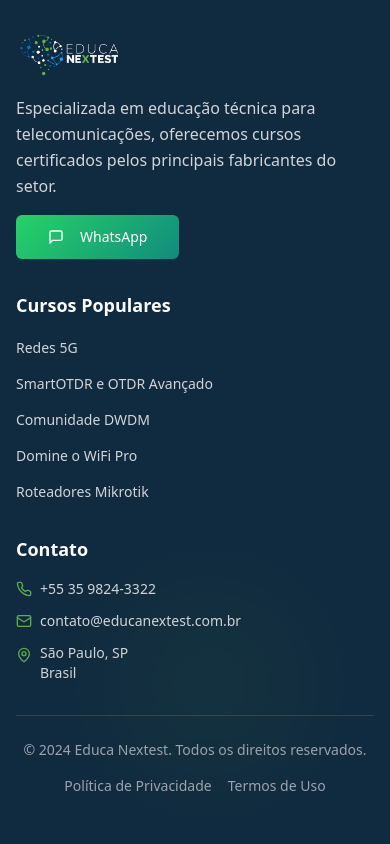
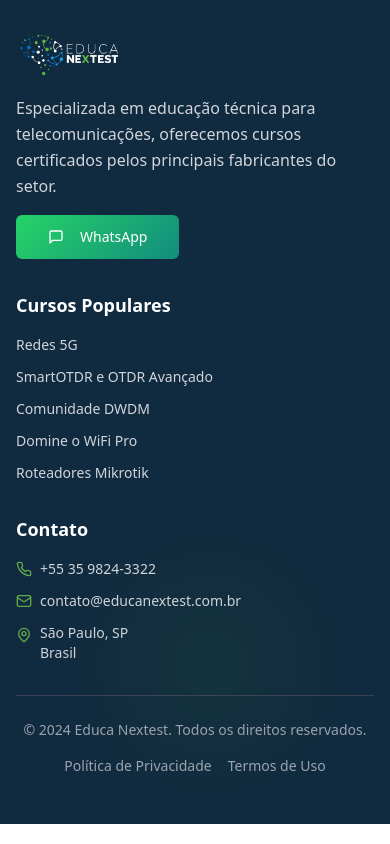
Before and after one commit to camilodamiao/digital-layout-vision, a React (Vite) app: page /cursos in a window 390 px wide. Shown: the part 8001-8845 px from the top of the page. Built offline with nearby package versions, Linux system fonts and the light colour scheme.

Commit message:
Fix: Footer links not clickable
Corrected footer links on course and home pages to be clickable.

```diff
--- a/src/components/common/Footer.tsx
+++ b/src/components/common/Footer.tsx
@@ -46,11 +46,11 @@ const Footer = ({ onWhatsAppClick }: FooterProps) => {
           <div>
             <h3 className="text-white font-semibold text-lg sm:text-xl mb-4 sm:mb-6">Cursos Populares</h3>
             <ul className="space-y-3 sm:space-y-4">
-              <li><a href="https://payment.ticto.app/O81D1A33D" target="_blank" rel="noopener noreferrer" className="text-gray-300 hover:text-white transition-colors text-left text-sm sm:text-base">Redes 5G</a></li>
-              <li><a href="https://payment.ticto.app/O53E36D78" target="_blank" rel="noopener noreferrer" className="text-gray-300 hover:text-white transition-colors text-left text-sm sm:text-base">SmartOTDR e OTDR Avançado</a></li>
-              <li><a href="https://payment.ticto.app/O948DDE0E" target="_blank" rel="noopener noreferrer" className="text-gray-300 hover:text-white transition-colors text-left text-sm sm:text-base">Comunidade DWDM</a></li>
-              <li><a href="https://payment.ticto.app/OB65BD055" target="_blank" rel="noopener noreferrer" className="text-gray-300 hover:text-white transition-colors text-left text-sm sm:text-base">Domine o WiFi Pro</a></li>
-              <li><a href="https://payment.ticto.app/OA79C4682" target="_blank" rel="noopener noreferrer" className="text-gray-300 hover:text-white transition-colors text-left text-sm sm:text-base">Roteadores Mikrotik</a></li>
+              <li><a href="https://payment.ticto.app/O81D1A33D" target="_blank" rel="noopener noreferrer" className="text-gray-300 hover:text-white transition-colors text-left text-sm sm:text-base cursor-pointer relative z-10 block">Redes 5G</a></li>
+              <li><a href="https://payment.ticto.app/O53E36D78" target="_blank" rel="noopener noreferrer" className="text-gray-300 hover:text-white transition-colors text-left text-sm sm:text-base cursor-pointer relative z-10 block">SmartOTDR e OTDR Avançado</a></li>
+              <li><a href="https://payment.ticto.app/O948DDE0E" target="_blank" rel="noopener noreferrer" className="text-gray-300 hover:text-white transition-colors text-left text-sm sm:text-base cursor-pointer relative z-10 block">Comunidade DWDM</a></li>
+              <li><a href="https://payment.ticto.app/OB65BD055" target="_blank" rel="noopener noreferrer" className="text-gray-300 hover:text-white transition-colors text-left text-sm sm:text-base cursor-pointer relative z-10 block">Domine o WiFi Pro</a></li>
+              <li><a href="https://payment.ticto.app/OA79C4682" target="_blank" rel="noopener noreferrer" className="text-gray-300 hover:text-white transition-colors text-left text-sm sm:text-base cursor-pointer relative z-10 block">Roteadores Mikrotik</a></li>
             </ul>
           </div>
 
```
